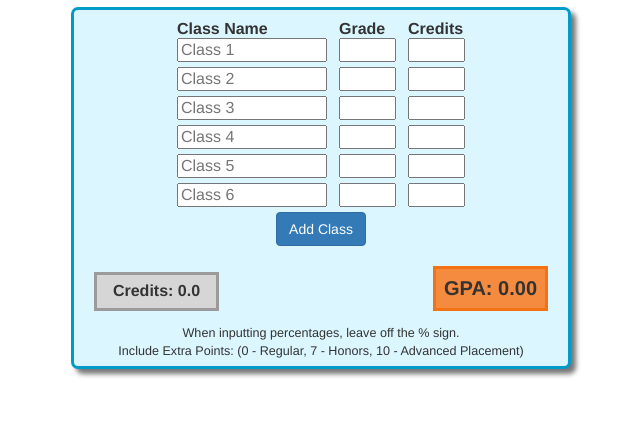
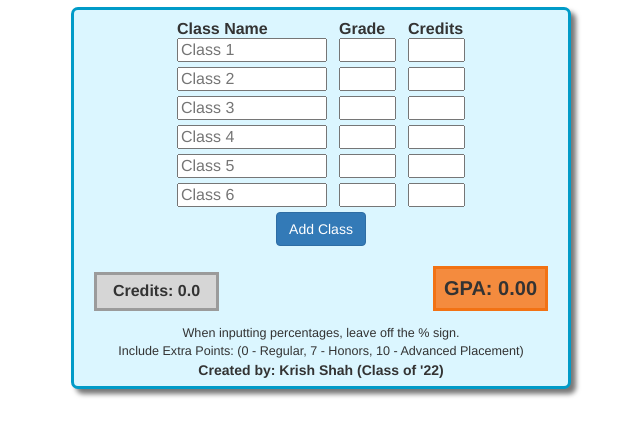
Before and after one commit to KrishPortfolio/NBGPACalc, a plain HTML site: page index.html in a window 1280 px wide. Shown: the part 102-538 px from the top of the page, without its empty margins (319-959 px from the left). Drawn offline with nearby package versions, Linux system fonts and the light colour scheme.

Commit message:
Update index.html

```diff
--- a/index.html
+++ b/index.html
@@ -109,6 +109,10 @@
 <div id=note>When inputting percentages, leave off the % sign.</div>
 <div id=note>Include Extra Points: (0 - Regular, 7 - Honors, 10 - Advanced Placement)</div>
 
+<div class=taptarget>
+  <b>Created by: Krish Shah (Class of '22)</b>
+</div>
+
 </div>
 </center>
 <br>
```
